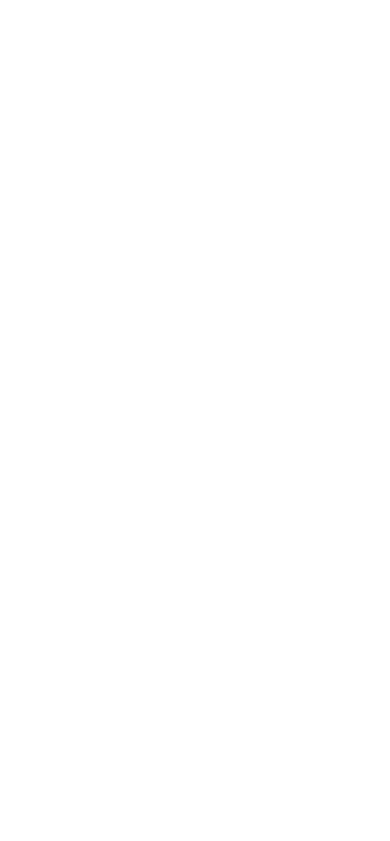
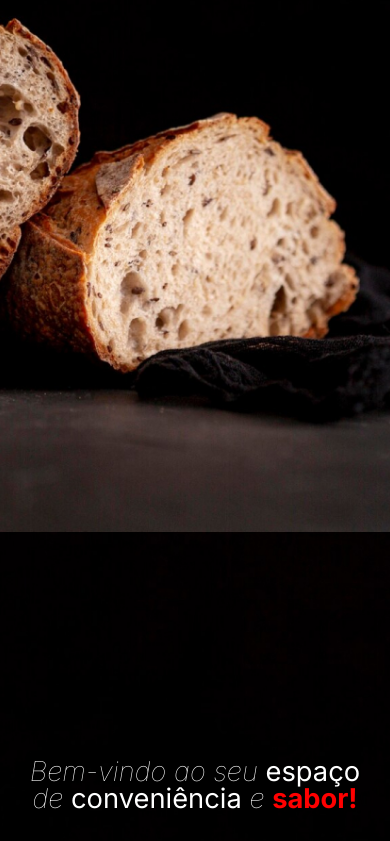
Before and after one commit to BrunoEijiMine/Kombini-Conveniencia, a React (Create React App) app: page / in a window 390 px wide. Shown: the part 1156-1997 px from the top of the page. Before the commit the page ends 844 px from the top, so only its background shows below. Built offline with nearby package versions, Linux system fonts and the light colour scheme.

Commit message:
ajuste mobile navbar

```diff
--- a/src/App.js
+++ b/src/App.js
@@ -7,6 +7,8 @@
     <>
       <Header />
       <HomeBanner />
+      <HomeBanner />
+      <HomeBanner />
     </>
   );
 }
--- a/src/components/Header/headerStyles.js
+++ b/src/components/Header/headerStyles.js
@@ -8,8 +8,9 @@
   display: flex;
   align-items: center;
   justify-content: center;
-  position: absolute;
+  position: fixed;
   top: 0;
+  z-index: 100;
 `;
 
 export const NavContainer = styled.div`
--- a/src/components/HomeBanner/homeBannerStyles.js
+++ b/src/components/HomeBanner/homeBannerStyles.js
@@ -3,7 +3,9 @@
 import colors from "../ui/colors"
 
 
-export const Container = styled.div``;
+export const Container = styled.div`
+    position: relative;
+`;
 
 export const Banner = styled.div`
     background-image: url(${background});
```
